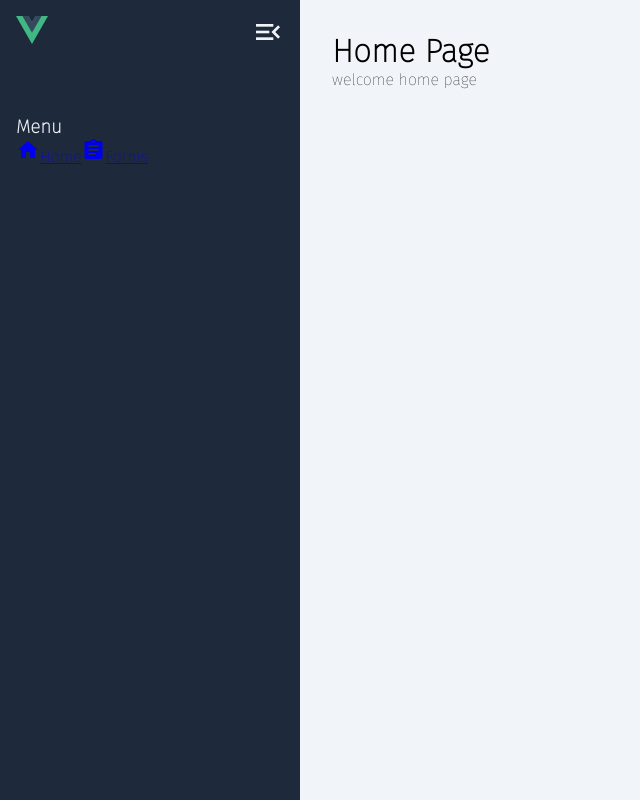
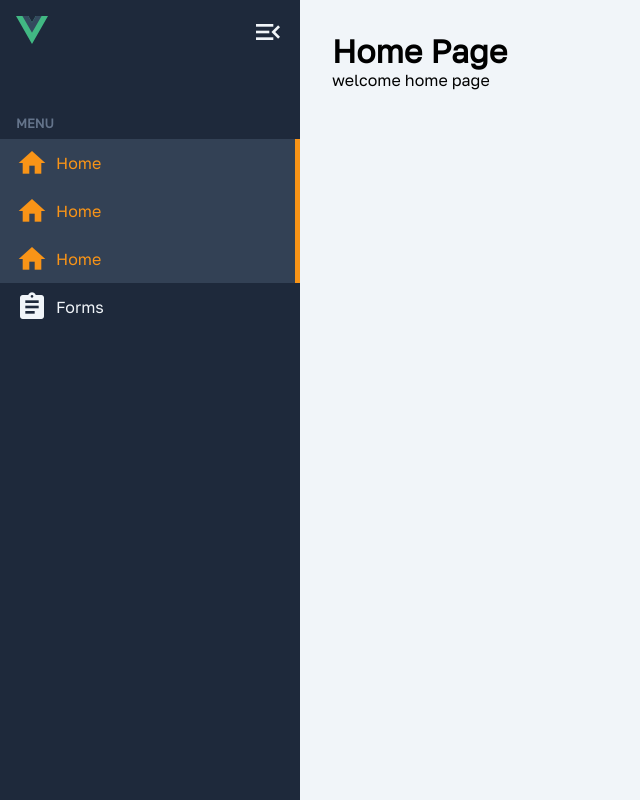
Before and after one commit to arsendemirci/vue-component-library, a Vue app: page / in a window 1280 px wide. Both pictures are taken after a click on the button "menu_open". Shown: the whole page, without its empty margins (0-640 px from the left). Built offline with nearby package versions, Linux system fonts and the light colour scheme.

Commit message:
sidebar design complete

```diff
--- a/index.html
+++ b/index.html
@@ -9,7 +9,7 @@
             rel="stylesheet">
       <link rel="preconnect" href="https://fonts.googleapis.com">
       <link rel="preconnect" href="https://fonts.gstatic.com" crossorigin>
-      <link href="https://fonts.googleapis.com/css2?family=Fira+Sans:wght@100&display=swap" rel="stylesheet">
+      <link href="https://fonts.googleapis.com/css2?family=Fira+Sans:wght@100&family=Golos+Text&display=swap" rel="stylesheet">
   </head>
   <body>
     <div id="app"></div>
--- a/src/assets/base.css
+++ b/src/assets/base.css
@@ -14,7 +14,7 @@
   box-sizing: border-box;
   margin: 0;
   padding: 0;
-  font-family: 'Fira Sans', sans-serif;
+  font-family: 'Golos Text', sans-serif;
 }
 
 body {
--- a/src/components/Sidebar.vue
+++ b/src/components/Sidebar.vue
@@ -11,11 +11,19 @@
 
    <h3>Menu</h3>
    <div class="menu">
-     <router-link to="/">
+     <router-link class="button" to="/">
        <span class="material-icons">home</span>
        <span class="text">Home</span >
      </router-link>
-     <router-link to="/about">
+     <router-link class="button" to="/">
+       <span class="material-icons">home</span>
+       <span class="text">Home</span >
+     </router-link>
+     <router-link class="button" to="/">
+       <span class="material-icons">home</span>
+       <span class="text">Home</span >
+     </router-link>
+     <router-link class="button" to="/about">
        <span class="material-icons">assignment</span>
        <span class="text">Forms</span >
      </router-link>
@@ -25,10 +33,12 @@
 
 <script setup>
 import { ref } from 'vue'
-const is_expanded = ref(false);
+const is_expanded = ref(localStorage.getItem('is_expanded') === 'true');
 
 const toggleMenu = () => {
   is_expanded.value = !is_expanded.value;
+
+  localStorage.setItem('is_expanded', is_expanded.value);
 }
 
 </script>
@@ -80,6 +90,54 @@ aside{
     }
   }
 
+  h3, .menu .text {
+    opacity: 0;
+    transition: .3s ease-out;
+  }
+
+  h3{
+    color: var(--greey);
+    font-size: .8rem;
+    margin-bottom: .5rem;
+    text-transform: uppercase;
+  }
+
+  .menu {
+    margin: 0 -1rem;
+
+    .button{
+      display:flex;
+      align-items: center;
+      text-decoration: none;
+      padding: .5rem 1rem;
+      transition: .2s ease-out;
+
+      .material-icons{
+        font-size: 2rem;
+        color: var(--light);
+        transition: .2s ease-out;
+      }
+
+      .text {
+        color: var(--light);
+        transition: .2s ease-out;
+      }
+
+      &:hover, &.router-link-exact-active{
+        background-color: var(--dark-alt);
+
+        .material-icons,.text {
+          color: var(--primary);
+        }
+      }
+
+      &.router-link-exact-active{
+        border-right: 5px solid var(--primary);
+      }
+
+    }
+  }
+
   &.is_expanded{
    // width: var(--sidebar-width);  I couldn't get this to work
     width: 300px;
@@ -88,6 +146,16 @@ aside{
       top: -3rem;
       .menu-toggle{
         transform: rotate(360deg);
+      }
+    }
+
+    h3, .menu .text {
+      opacity: 1;
+    }
+
+    .button{
+      .material-icons{
+        margin-right: .5rem;
       }
     }
   }
```
